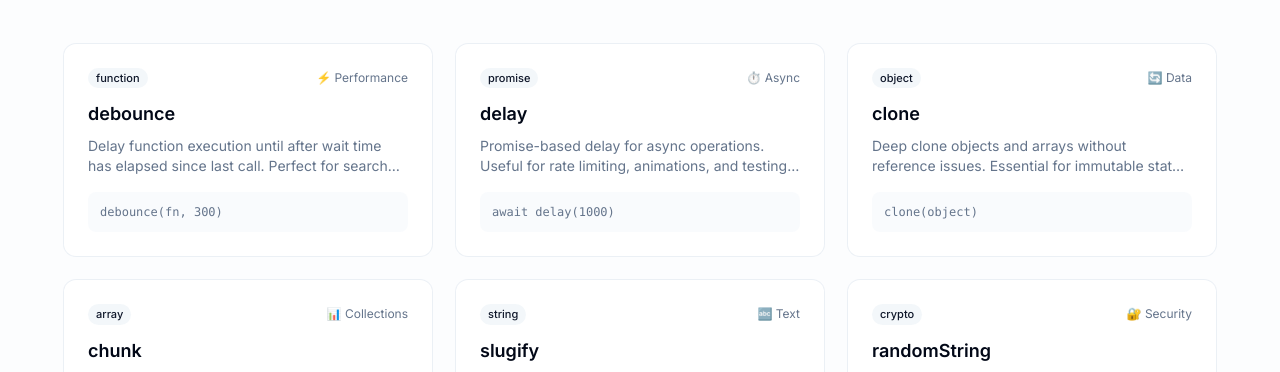
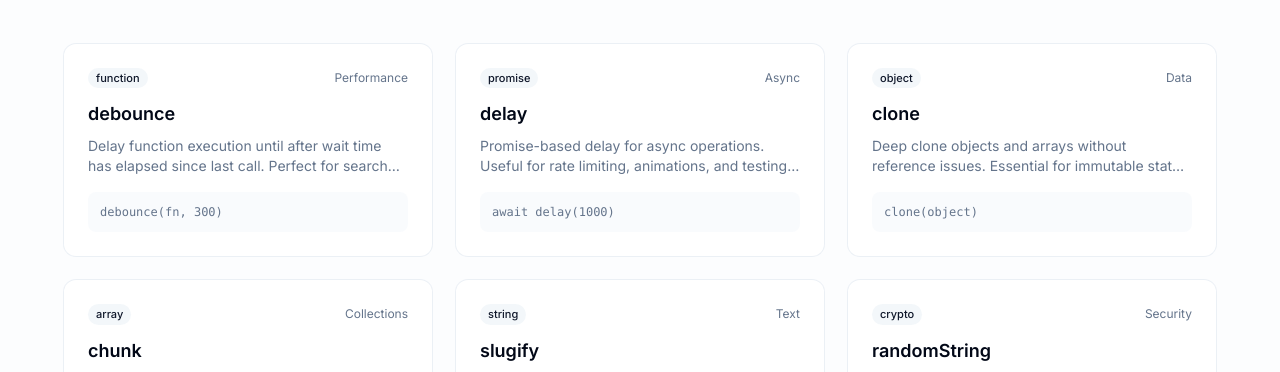
Before and after one commit to wiesnerbernard/fragmen, a Next.js app in the folder apps/web/: page / in a window 1280 px wide. Shown: the part 2648-3020 px from the top of the page. Built offline with nearby package versions, Linux system fonts and the light colour scheme.

Commit message:
Remove emojis from homepage for professional appearance
Replaces all emoji icons with clean text labels throughout the landing page, including the live code example counters and utility category tags.

```diff
--- a/apps/web/app/page.tsx
+++ b/apps/web/app/page.tsx
@@ -98,7 +98,7 @@ export default function HomePage() {
                   <div className="text-orange-500">API call: "rea"</div>
                   <div className="text-orange-500">API call: "reac"</div>
                   <div className="text-orange-500">API call: "react"</div>
-                  <div className="text-muted-foreground mt-2">💸 5 API calls made</div>
+                  <div className="text-red-500 mt-2 font-semibold">5 API calls made</div>
                 </div>
               </div>
 
@@ -117,7 +117,7 @@ export default function HomePage() {
                   <div className="text-muted-foreground/50">Waiting...</div>
                   <div className="text-muted-foreground/50">Waiting...</div>
                   <div className="text-green-500">API call: "react"</div>
-                  <div className="text-muted-foreground mt-2">✅ 1 API call made</div>
+                  <div className="text-green-500 mt-2 font-semibold">1 API call made</div>
                 </div>
               </div>
             </div>
@@ -314,7 +314,7 @@ const debouncedSearch = debounce(handleSearch, 300);
                   <span className="inline-flex items-center rounded-full bg-secondary/80 px-2 py-0.5 text-[11px] font-medium text-secondary-foreground">
                     function
                   </span>
-                  <span className="text-xs text-muted-foreground">⚡ Performance</span>
+                  <span className="text-xs text-muted-foreground">Performance</span>
                 </div>
                 <h3 className="text-lg font-semibold mb-2 group-hover:text-primary transition-colors">
                   debounce
@@ -338,7 +338,7 @@ const debouncedSearch = debounce(handleSearch, 300);
                   <span className="inline-flex items-center rounded-full bg-secondary/80 px-2 py-0.5 text-[11px] font-medium text-secondary-foreground">
                     promise
                   </span>
-                  <span className="text-xs text-muted-foreground">⏱️ Async</span>
+                  <span className="text-xs text-muted-foreground">Async</span>
                 </div>
                 <h3 className="text-lg font-semibold mb-2 group-hover:text-primary transition-colors">
                   delay
@@ -362,7 +362,7 @@ const debouncedSearch = debounce(handleSearch, 300);
                   <span className="inline-flex items-center rounded-full bg-secondary/80 px-2 py-0.5 text-[11px] font-medium text-secondary-foreground">
                     object
                   </span>
-                  <span className="text-xs text-muted-foreground">🔄 Data</span>
+                  <span className="text-xs text-muted-foreground">Data</span>
                 </div>
                 <h3 className="text-lg font-semibold mb-2 group-hover:text-primary transition-colors">
                   clone
@@ -386,7 +386,7 @@ const debouncedSearch = debounce(handleSearch, 300);
                   <span className="inline-flex items-center rounded-full bg-secondary/80 px-2 py-0.5 text-[11px] font-medium text-secondary-foreground">
                     array
                   </span>
-                  <span className="text-xs text-muted-foreground">📊 Collections</span>
+                  <span className="text-xs text-muted-foreground">Collections</span>
                 </div>
                 <h3 className="text-lg font-semibold mb-2 group-hover:text-primary transition-colors">
                   chunk
@@ -410,7 +410,7 @@ const debouncedSearch = debounce(handleSearch, 300);
                   <span className="inline-flex items-center rounded-full bg-secondary/80 px-2 py-0.5 text-[11px] font-medium text-secondary-foreground">
                     string
                   </span>
-                  <span className="text-xs text-muted-foreground">🔤 Text</span>
+                  <span className="text-xs text-muted-foreground">Text</span>
                 </div>
                 <h3 className="text-lg font-semibold mb-2 group-hover:text-primary transition-colors">
                   slugify
@@ -434,7 +434,7 @@ const debouncedSearch = debounce(handleSearch, 300);
                   <span className="inline-flex items-center rounded-full bg-secondary/80 px-2 py-0.5 text-[11px] font-medium text-secondary-foreground">
                     crypto
                   </span>
-                  <span className="text-xs text-muted-foreground">🔐 Security</span>
+                  <span className="text-xs text-muted-foreground">Security</span>
                 </div>
                 <h3 className="text-lg font-semibold mb-2 group-hover:text-primary transition-colors">
                   randomString
```
